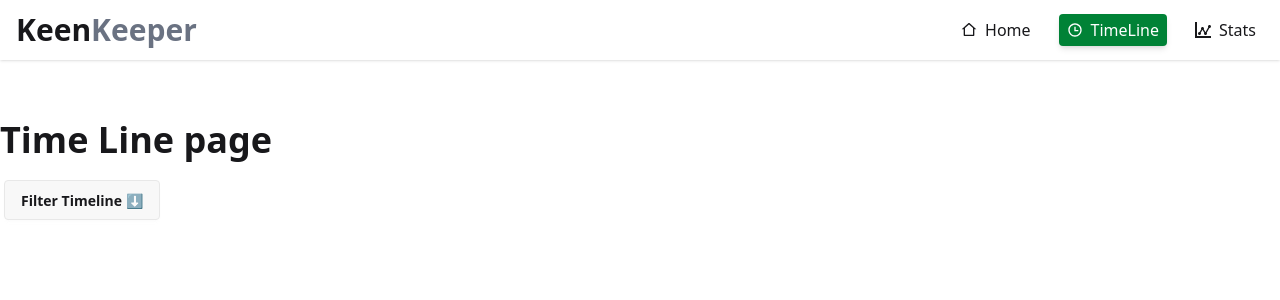
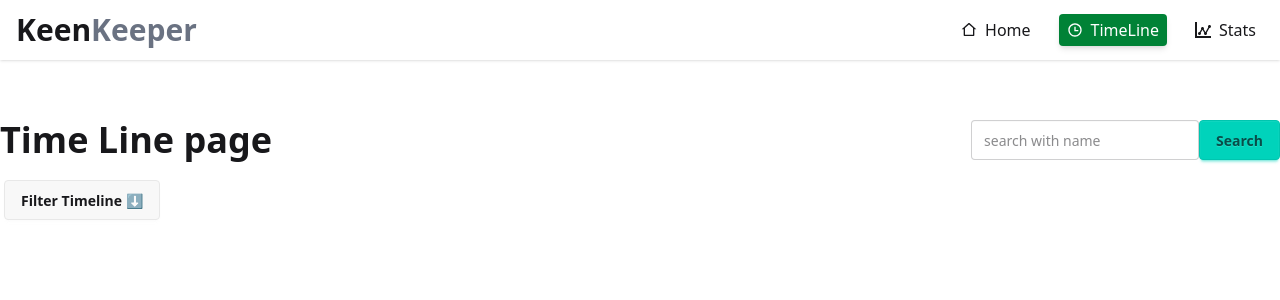
Before and after one commit to sumon-webs/Assignment-07, a Next.js app: page /timeLine in a window 1280 px wide. Shown: the top 300 px of the page. Built offline with nearby package versions, Linux system fonts and the light colour scheme.

Commit message:
Search functionality added

```diff
--- a/src/app/timeLine/page.jsx
+++ b/src/app/timeLine/page.jsx
@@ -2,46 +2,53 @@
 
 import { FriendContext } from "@/Context/FriendsContextProvider";
 import TimeLineCard from "@/Ui/TimeLineCard";
-import { useContext } from "react";
+import { useContext, useState } from "react";
 
 const TimeLinePage = () => {
-    const { timeLinelData, setTimeLinelData } = useContext(FriendContext)
 
-
-    const textTimeLineFilter = timeLinelData.filter(item => item.type === 'Text');
-    const callTimeLineFilter = timeLinelData.filter(item => item.type === 'Call');
-    const videoTimeLineFilter = timeLinelData.filter(item => item.type === 'Video');
+    const { timeLinelData } = useContext(FriendContext);
+    const [filteredData, setFilteredData] = useState(timeLinelData);
 
     const handleTimeLineData = (type) => {
+        const result = timeLinelData.filter(item => item.type === type);
+        setFilteredData(result);
+    };
 
-        if (type === 'Text') {
-            setTimeLinelData(textTimeLineFilter)
-        }
+    const handleSubmit = (e) => {
+        e.preventDefault();
 
-        else if (type === 'Call') {
-            setTimeLinelData(callTimeLineFilter)
-        }
+        const formData = new FormData(e.target);
+        const name = formData.get("name").toLowerCase();
 
-        else {
-            setTimeLinelData(videoTimeLineFilter)
-        }
+        const result = timeLinelData.filter(item =>
+            item.name.toLowerCase().includes(name)
 
-    }
+        );
 
+        setFilteredData(result);
+    };
     return (
         <div className=" max-w-7xl mx-auto py-15 ">
-            <h1 className=" text-2xl md:text-4xl font-semibold pb-4">Time Line page</h1>
+            <div className=" flex justify-between">
+                <h1 className=" text-2xl md:text-4xl font-semibold pb-4">Time Line page</h1>
+                <form onSubmit={handleSubmit} className=" flex">
+                    <input
+                        className="input"
+                        type="text" name="name" placeholder="search with name" />
+                    <input className=" btn btn-accent" type="submit" value="Search" />
+                </form>
+            </div>
             <div className="dropdown dropdown-start pb-4">
                 <div tabIndex={0} role="button" className="btn m-1">Filter Timeline ⬇️</div>
                 <ul tabIndex="-1" className="dropdown-content menu bg-base-100 rounded-box z-1 w-52 p-2 shadow-sm">
-                    <li onClick={() => handleTimeLineData('call')}><a>Call</a></li>
+                    <li onClick={() => handleTimeLineData('Call')}><a>Call</a></li>
                     <li onClick={() => handleTimeLineData('Text')}><a>Text</a></li>
                     <li onClick={() => handleTimeLineData('Video')}><a>Video</a></li>
                 </ul>
             </div>
             <div className=" space-y-4">
                 {
-                    timeLinelData.map(friend => <TimeLineCard key={friend.id} friend={friend} />)
+                    filteredData.map(friend => <TimeLineCard key={friend.id} friend={friend} />)
                 }
             </div>
         </div>
```
